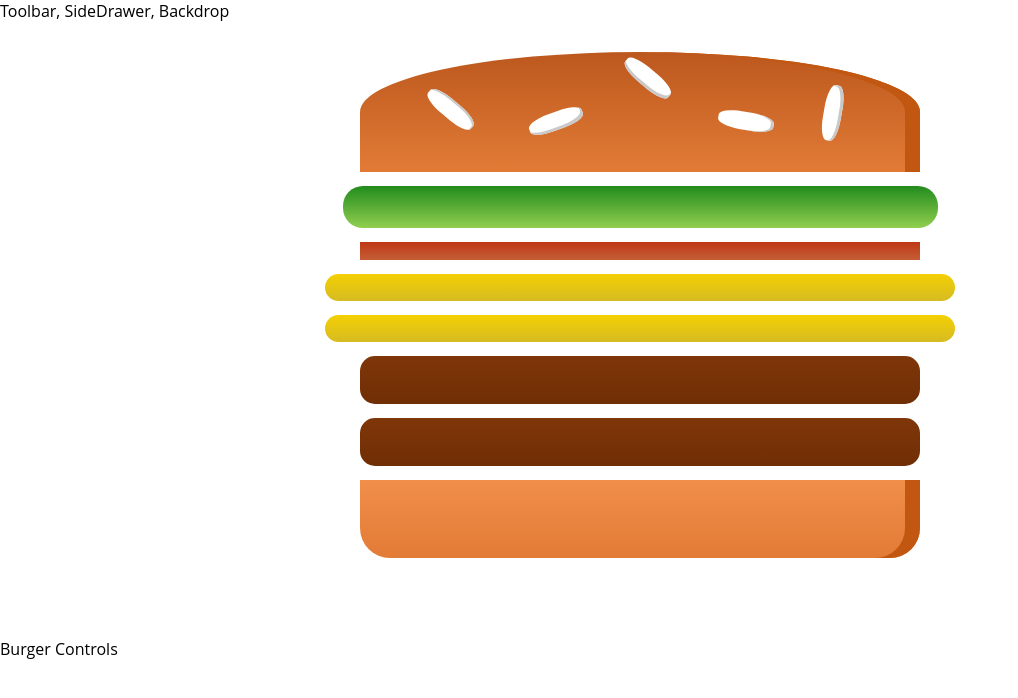
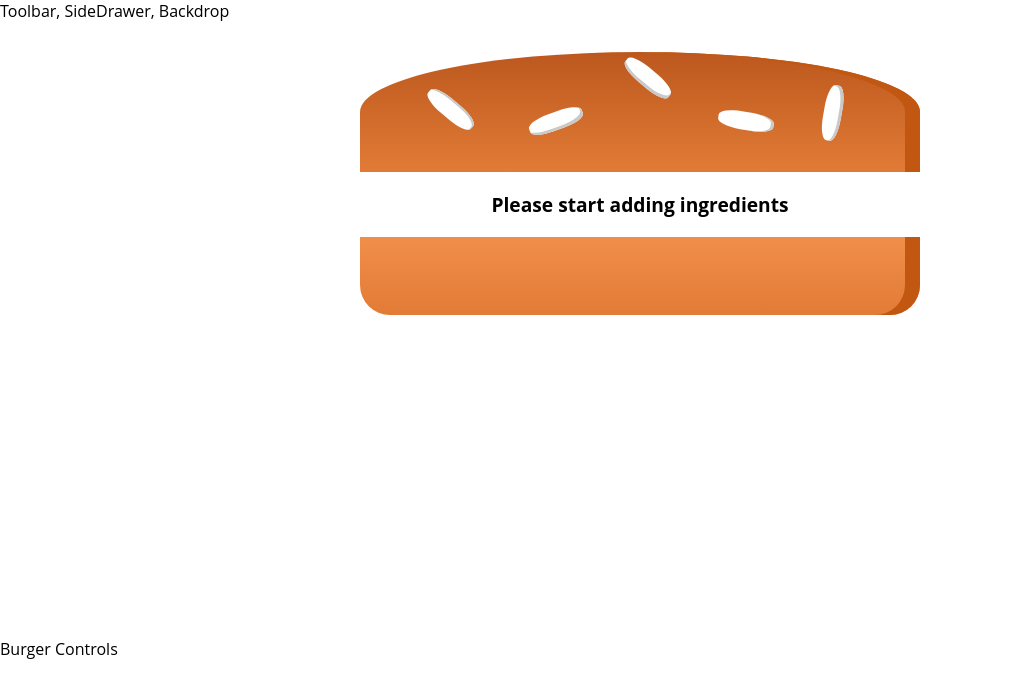
Before and after one commit to hyan506/burger-builder, a React (Create React App) app: page / in a window 1280 px wide. Shown: the top 698 px of the page, without its empty margins (0-1018 px from the left). Built offline with nearby package versions, Linux system fonts and the light colour scheme.

Commit message:
Display a message when there is no ingredient

```diff
--- a/src/components/Burger/Burger.js
+++ b/src/components/Burger/Burger.js
@@ -2,12 +2,17 @@
 import classes from './Burger.module.css';
 import BurgerIngredient from './BurgerIngredient/BurgerIngredient';
 const burger = (props)=>{
-    const transformedIngredient = Object.keys(props.ingredients)
+    let transformedIngredient = Object.keys(props.ingredients)
     .map(igKey =>{
         return [...Array(props.ingredients[igKey])].map((_,i)=>{
            return   <BurgerIngredient key={igKey +i} type ={igKey}/>
         })
-    });
+    }).reduce((arr, el)=>{
+        return arr.concat(el);
+    },[]);
+    if(transformedIngredient.length === 0){
+        transformedIngredient = <p>Please start adding ingredients</p>
+    }
     return (
         <div className ={classes.Burger}>
             <BurgerIngredient type="bread-top" />
--- a/src/containers/BurgerBuilder/BurgerBuilder.js
+++ b/src/containers/BurgerBuilder/BurgerBuilder.js
@@ -5,10 +5,10 @@
 
     state = {
         ingredients: {
-            salad:1,
-            bacon:1,
-            cheese:2,
-            meat:2
+            salad:0,
+            bacon:0,
+            cheese:0,
+            meat:0
         }
     }
 
```
